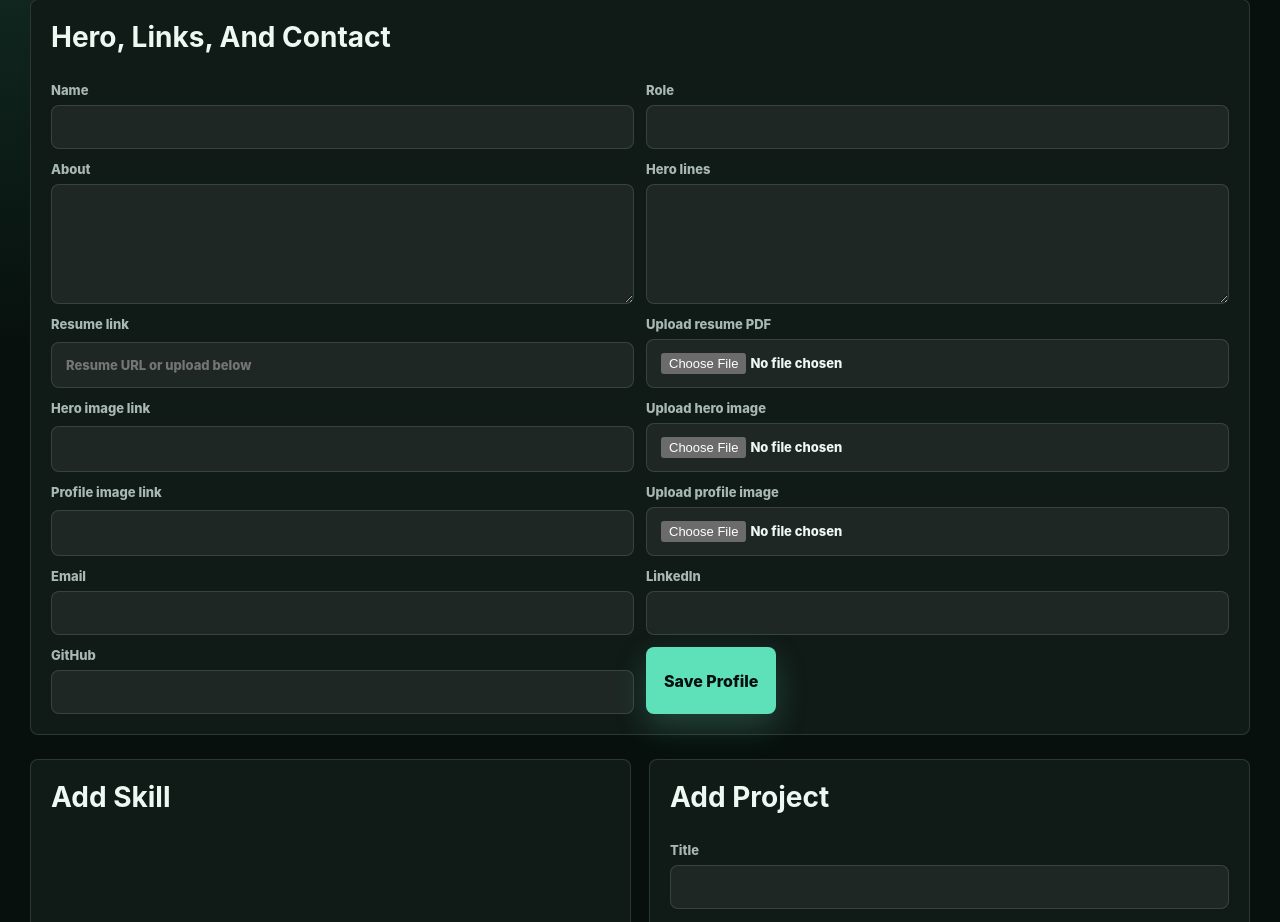
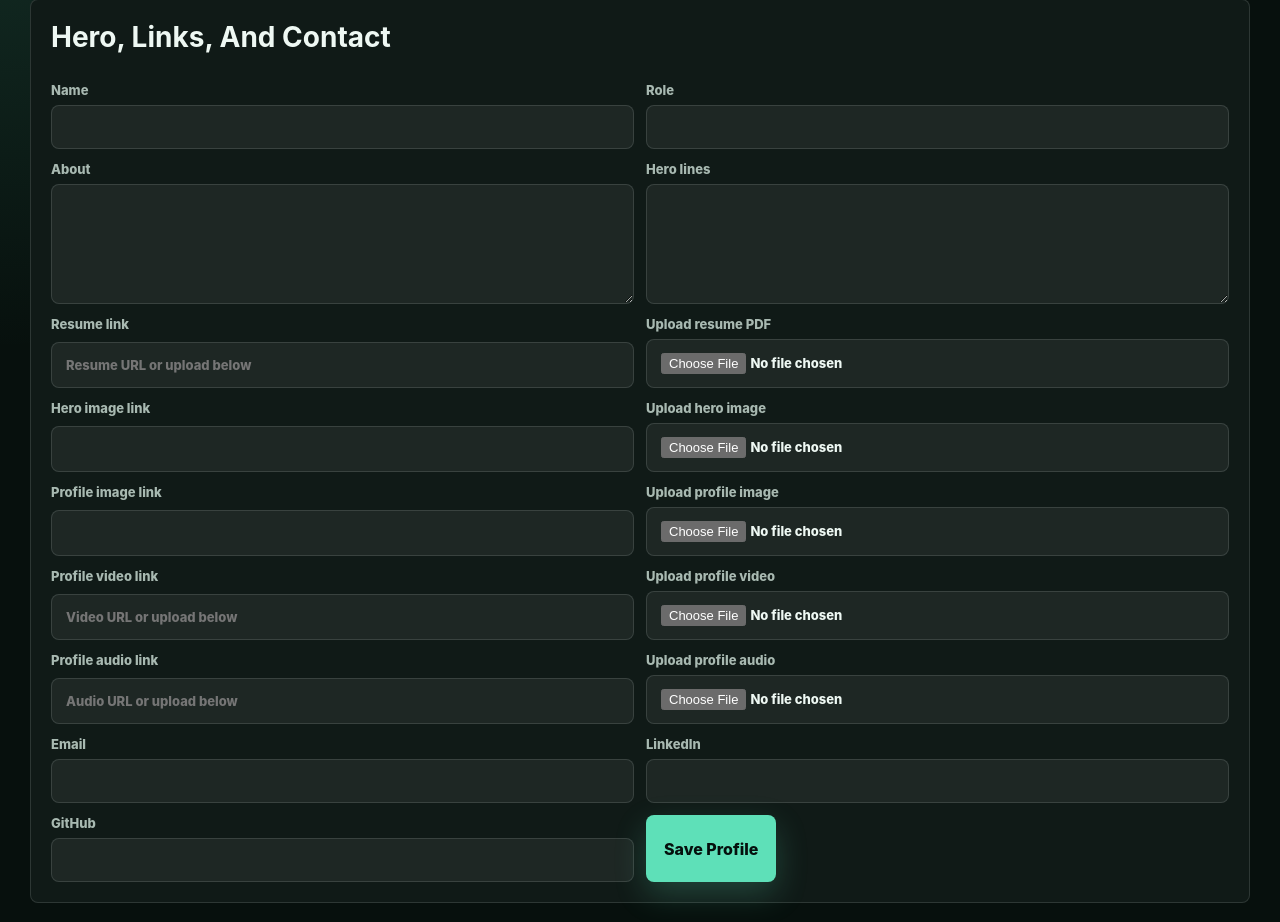
Before and after one commit to MManiChandana/Portfolio, a Flask app: template templates/admin.html in a window 1280 px wide. Shown: the part 193-1115 px from the top of the page. Run offline with Flask 3, Linux system fonts and the light colour scheme; the template is opened without the code that fills it, so the values that code supplies are empty.

Commit message:
commit 1234567890abcdef1234567890abcdef12345678

```diff
--- a/app.py
+++ b/app.py
@@ -38,6 +38,8 @@ DEFAULT_DATA = {
         "email": "mchandana10m2003@gmail.com",
         "hero_image": "https://images.unsplash.com/photo-1516321497487-e288fb19713f?auto=format&fit=crop&w=1800&q=80",
         "profile_image": "https://images.unsplash.com/photo-1494790108377-be9c29b29330?auto=format&fit=crop&w=900&q=80",
+        "profile_video": "",
+        "profile_audio": "",
     },
     "skills": [
         {
@@ -87,6 +89,7 @@ DEFAULT_DATA = {
             "issuer": "Add Issuer",
             "date": "2026",
             "link": "#",
+            "image": "",
         }
     ],
     "messages": [],
@@ -135,6 +138,8 @@ def save_data(data):
     DATA_FILE.parent.mkdir(parents=True, exist_ok=True)
     with DATA_FILE.open("w", encoding="utf-8") as file:
         json.dump(data, file, indent=2, ensure_ascii=False)
+        file.flush()
+        os.fsync(file.fileno())
 
 
 def uploaded_url(field_name):
@@ -330,9 +335,9 @@ def admin():
         if action == "profile":
             update_from_form(
                 data["profile"],
-                ["name", "role", "about", "hero_lines", "resume", "hero_image", "profile_image", "linkedin", "github", "email"],
+                ["name", "role", "about", "hero_lines", "resume", "hero_image", "profile_image", "profile_video", "profile_audio", "linkedin", "github", "email"],
             )
-            for field in ("resume_file", "hero_image_file", "profile_image_file"):
+            for field in ("resume_file", "hero_image_file", "profile_image_file", "profile_video_file", "profile_audio_file"):
                 uploaded = uploaded_url(field)
                 if uploaded:
                     data["profile"][field.replace("_file", "")] = uploaded
@@ -372,18 +377,23 @@ def admin():
                 data["projects"][index]["image"] = uploaded
 
         elif action == "add_certification":
+            image = uploaded_url("image_file") or request.form.get("image", "").strip()
             data["certifications"].append(
                 {
                     "title": request.form.get("title", "").strip(),
                     "issuer": request.form.get("issuer", "").strip(),
                     "date": request.form.get("date", "").strip(),
                     "link": request.form.get("link", "").strip(),
+                    "image": image,
                 }
             )
 
         elif action == "update_certification":
             index = int(request.form.get("index", 0))
-            update_from_form(data["certifications"][index], ["title", "issuer", "date", "link"])
+            update_from_form(data["certifications"][index], ["title", "issuer", "date", "link", "image"])
+            uploaded = uploaded_url("image_file")
+            if uploaded:
+                data["certifications"][index]["image"] = uploaded
 
         save_data(data)
         return redirect(url_for("admin"))
--- a/data/db.json
+++ b/data/db.json
@@ -9,7 +9,8 @@
     "github": "https://github.com/MManiChandana",
     "email": "mchandana10m2003@gmail.com",
     "hero_image": "https://images.unsplash.com/photo-1516321497487-e288fb19713f?auto=format&fit=crop&w=1800&q=80",
-    "profile_image": "/static/uploads/54591a32db994f1598d9098388f575b8_ChatGPT_Image_Feb_16_2026_06_47_04_PM.png"
+    "profile_image": "/static/uploads/54591a32db994f1598d9098388f575b8_ChatGPT_Image_Feb_16_2026_06_47_04_PM.png",
+    "profile_video": "/static/uploads/42e69b5ab65e402b8ed1007f5bc92f4b_PixVerse_V6_Image_Text_360P_Use_the_uploaded_i.mp4"
   },
   "skills": [
     {
@@ -61,5 +62,6 @@
       "link": "#"
     }
   ],
-  "messages": []
+  "messages": [],
+  "settings": {}
 }
--- a/templates/admin.html
+++ b/templates/admin.html
@@ -29,6 +29,10 @@
             <label>Upload hero image<input type="file" name="hero_image_file" accept="image/*"></label>
             <label>Profile image link<input name="profile_image" value="{{ data.profile.profile_image }}"></label>
             <label>Upload profile image<input type="file" name="profile_image_file" accept="image/*"></label>
+            <label>Profile video link<input name="profile_video" value="{{ data.profile.profile_video }}" placeholder="Video URL or upload below"></label>
+            <label>Upload profile video<input type="file" name="profile_video_file" accept="video/*"></label>
+            <label>Profile audio link<input name="profile_audio" value="{{ data.profile.profile_audio }}" placeholder="Audio URL or upload below"></label>
+            <label>Upload profile audio<input type="file" name="profile_audio_file" accept="audio/*"></label>
             <label>Email<input name="email" value="{{ data.profile.email }}"></label>
             <label>LinkedIn<input name="linkedin" value="{{ data.profile.linkedin }}"></label>
             <label>GitHub<input name="github" value="{{ data.profile.github }}"></label>
@@ -108,12 +112,14 @@
     </section>
 
     <section class="admin-section two-col">
-        <form class="admin-card" method="POST">
+        <form class="admin-card" method="POST" enctype="multipart/form-data">
             <input type="hidden" name="action" value="add_certification">
             <h2>Add Certification</h2>
             <label>Title<input name="title" required></label>
             <label>Issuer<input name="issuer" required></label>
             <label>Date<input name="date"></label>
+            <label>Certificate image link<input name="image" placeholder="https://..."></label>
+            <label>Upload certificate image<input type="file" name="image_file" accept="image/*"></label>
             <label>Certificate link<input name="link"></label>
             <button class="button primary" type="submit">Add Certification</button>
         </form>
@@ -136,12 +142,17 @@
         <h2>Existing Certifications</h2>
         <div class="editor-grid">
             {% for cert in data.certifications %}
-            <form class="admin-card compact" method="POST">
+            <form class="admin-card compact" method="POST" enctype="multipart/form-data">
                 <input type="hidden" name="action" value="update_certification">
                 <input type="hidden" name="index" value="{{ loop.index0 }}">
+                {% if cert.image %}
+                <img class="admin-preview" src="{{ cert.image }}" alt="{{ cert.title }}">
+                {% endif %}
                 <label>Title<input name="title" value="{{ cert.title }}"></label>
                 <label>Issuer<input name="issuer" value="{{ cert.issuer }}"></label>
                 <label>Date<input name="date" value="{{ cert.date }}"></label>
+                <label>Image link<input name="image" value="{{ cert.image }}"></label>
+                <label>Upload image<input type="file" name="image_file" accept="image/*"></label>
                 <label>Link<input name="link" value="{{ cert.link }}"></label>
                 <div class="admin-actions">
                     <button class="button primary" type="submit">Save</button>
```
Also changed, not shown: templates/index.html (+10 -0 lines), 1 other file.
